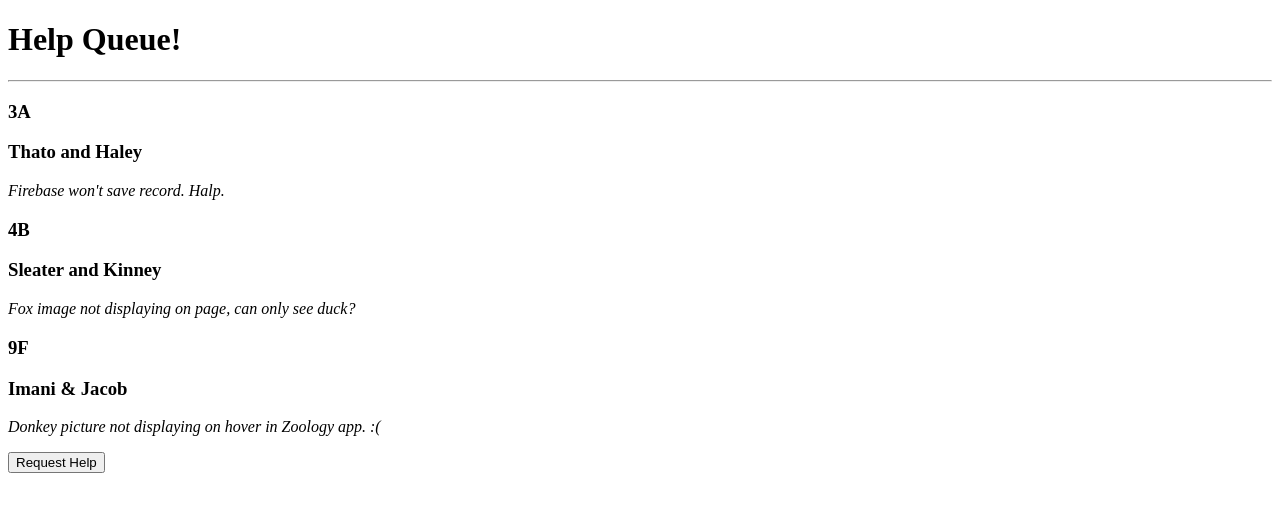
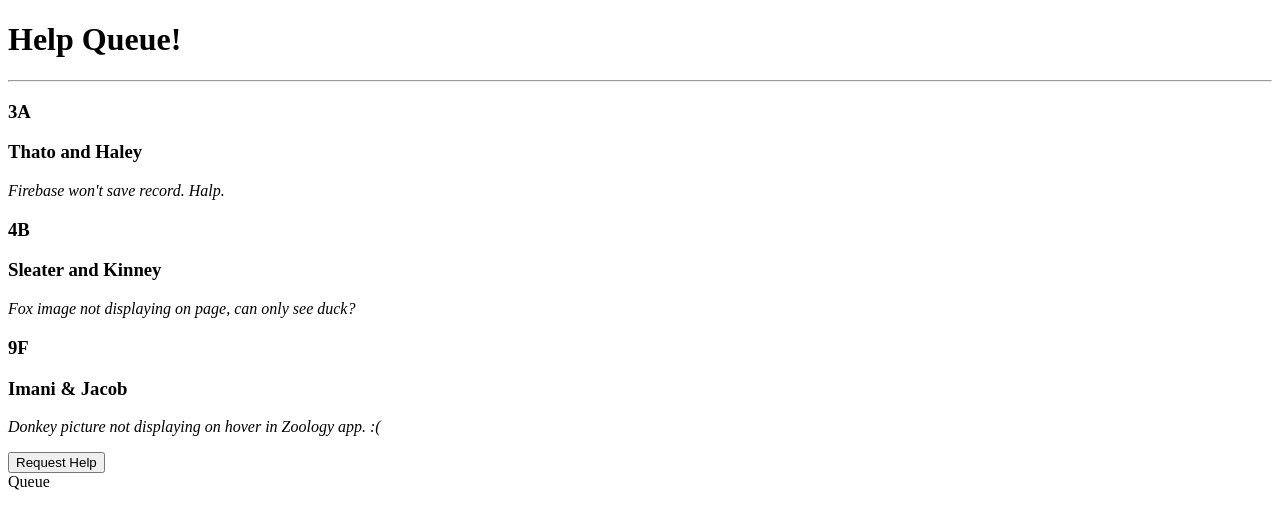
Before and after one commit to sagaquisces/help-queue, a React app: page / in a window 1280 px wide. Shown: the top 528 px of the page. Built offline with nearby package versions, Linux system fonts and the light colour scheme.

Commit message:
create a Queue class and insert it into App.

```diff
--- a/src/components/App.jsx
+++ b/src/components/App.jsx
@@ -2,6 +2,7 @@ import React from "react";
 import Header from "./Header";
 import TicketList from "./TicketList";
 import NewTicketControl from "./NewTicketControl";
+import Queue from "./Queue";
 
 function App() {
 	return (
@@ -9,6 +10,7 @@ function App() {
 			<Header />
 			<TicketList />
 			<NewTicketControl />
+			<Queue />
 		</div>
 	);
 }
--- /dev/null
+++ b/src/components/Queue.jsx
@@ -0,0 +1,20 @@
+import React from "react";
+
+class Queue extends React.Component {
+	constructor (props){
+		super(props);
+		this.state = {
+
+		};
+	}
+
+	render(){
+		return(
+			<div>
+				Queue
+			</div>
+		);
+	}
+}
+
+export default Queue;
```
